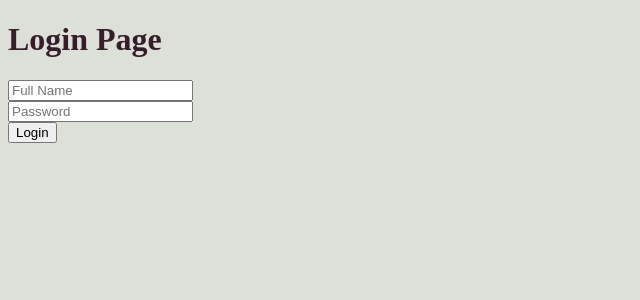
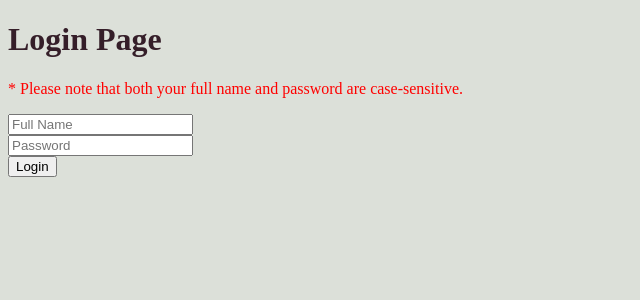
Before and after one commit to Shasida-r/Announcement_WA2_project, a Flask app: page /login in a window 1280 px wide. Shown: the top 300 px of the page, without its empty margins (0-640 px from the left). Run offline with Flask 3, Linux system fonts and the light colour scheme.

Commit message:
login.html

```diff
--- a/templates/login.html
+++ b/templates/login.html
@@ -9,6 +9,7 @@
 </head>
 <body>
     <h1>Login Page</h1>
+    <p style="color: red;">* Please note that both your full name and password are case-sensitive.</p>
     <form action="/login" method="post">
         <input type="text" id="name" name="name" placeholder="Full Name" required><br>
         <input type="password" id="password" name="password" placeholder="Password" required><br>
```
